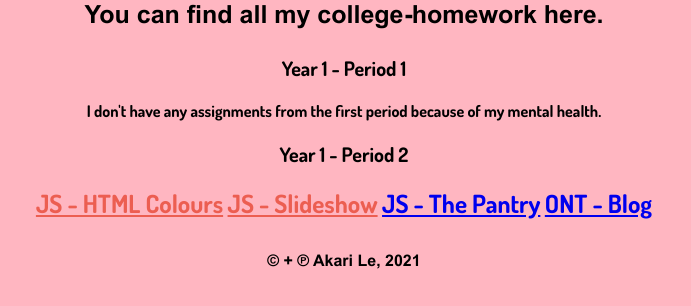
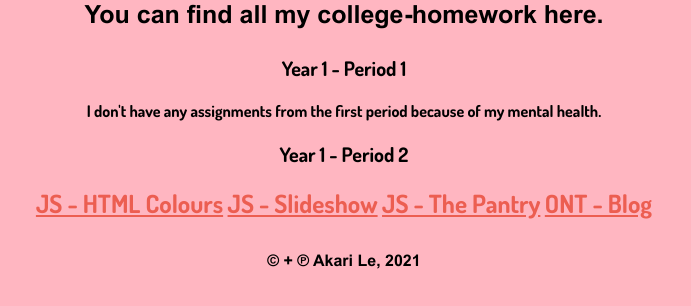
Before and after one commit to akaridotwork/akari.work, a plain HTML site: page assignments.html in a window 1280 px wide. Shown: the part 412-718 px from the top of the page, without its empty margins (296-987 px from the left). Drawn offline with Linux system fonts and the light colour scheme.

```diff
--- a/assignments.html
+++ b/assignments.html
@@ -33,8 +33,8 @@
     <p class="ppD">Year 1 - Period 2</p>
     <a href="/F1M2JS/colours/colours.html" class="Lh3D">JS - HTML Colours</a>
     <a href="/F1M2JS/slideshow/slideshow.html" class="Lh3D">JS - Slideshow</a>
-    <a href="/F1M2JS/pantry/pantry.html" class="h3D">JS - The Pantry</a>
-    <a href="/blog" class="h3D">ONT - Blog</a>
+    <a href="/F1M2JS/pantry/pantry.html" class="Lh3D">JS - The Pantry</a>
+    <a href="/blog" class="Lh3D">ONT - Blog</a>
 
     <br>
     <br>
```
